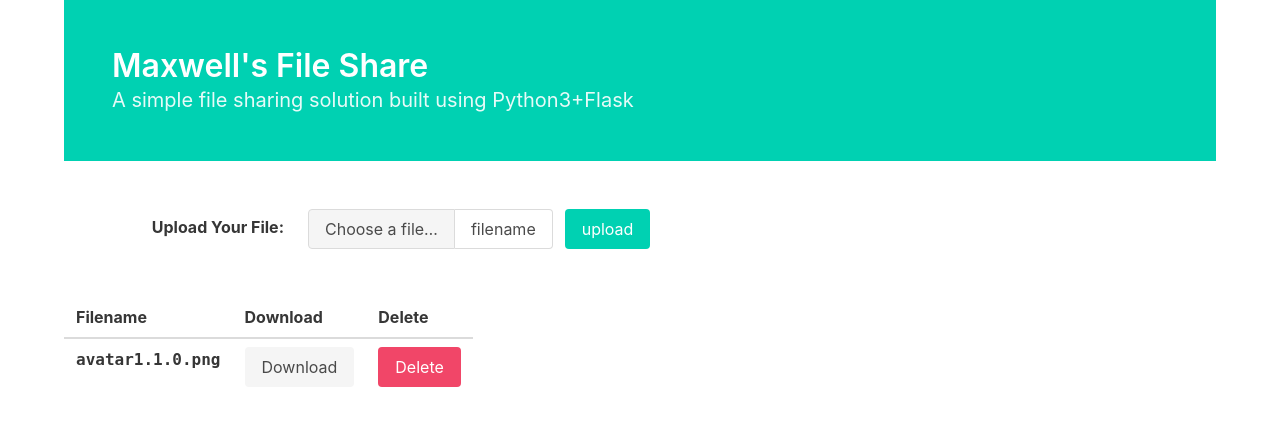
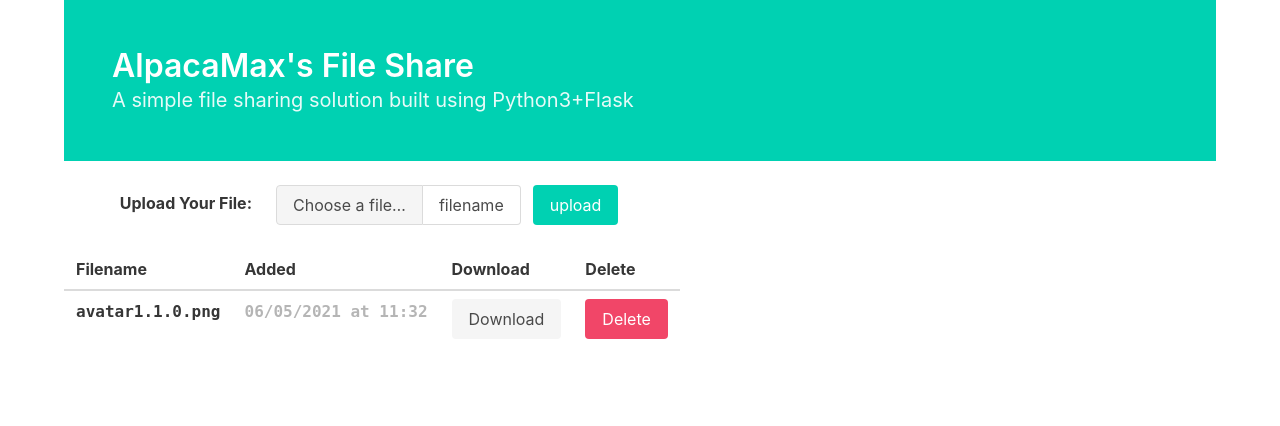
Before and after one commit to AlpacaMax/Simple_File_Sharing_WebApp, a Flask app: page / in a window 1280 px wide. Shown: the top 426 px of the page. Run offline with Flask 2, Linux system fonts and the light colour scheme; data comes from the database, SQL or seed files in the repository; both versions use the stored data as it was after the commit; lists and menus that the app fills with data are empty.

Commit message:
Add datetime_added and adjusts on html

```diff
--- a/App/models.py
+++ b/App/models.py
@@ -3,4 +3,5 @@ from App import db
 class File(db.Model):
     id = db.Column(db.Integer, primary_key=True)
     filename = db.Column(db.String(), nullable=False)
+    datetime_added = db.Column(db.DateTime(), nullable=False)
     file = db.Column(db.LargeBinary(), nullable=False)
--- a/App/routes.py
+++ b/App/routes.py
@@ -1,3 +1,4 @@
+import datetime
 from flask import render_template, request, flash, redirect, url_for
 from werkzeug.utils import secure_filename
 from werkzeug.wrappers import Response
@@ -23,7 +24,11 @@ def home():
             filename = secure_filename(file.filename)
             file_bytes = b''
             for byte in file: file_bytes += byte
-            new_file = File(filename=filename, file=file_bytes)
+            new_file = File(
+                filename=filename,
+                file=file_bytes,
+                datetime_added=datetime.datetime.now()
+            )
             db.session.add(new_file)
             db.session.commit()
 
--- a/App/templates/home.html
+++ b/App/templates/home.html
@@ -11,10 +11,10 @@
 
 <body>
     <div class="container is-widescreen">
-        <section class="hero is-primary">
+        <section class="block hero is-primary">
             <div class="hero-body">
                 <p class="title">
-                Maxwell's File Share
+                AlpacaMax's File Share
                 </p>
                 <p class="subtitle">
                 A simple file sharing solution built using Python3+Flask
@@ -22,22 +22,21 @@
             </div>
         </section>
 
-        <div>
+        <section class="block">
             {% with messages = get_flashed_messages(with_categories=true) %}
             {% if messages %}
             {% for category, message in messages %}
-            <div>
+            <div class="notification is-danger">
                 {{ message }}
             </div>
             {% endfor %}
             {% endif %}
             {% endwith %}
             {% block content %}{% endblock %}
-        </div>
+        </section>
 
-        <section class="section">
+        <section class="block">
             <form method="POST" enctype="multipart/form-data" action="/">
-                <!-- <input type="file" name="file"> -->
                 <div class="field is-horizontal">
                     <div class="field-label is-normal">
                         <label class="label">Upload Your File: </label>
@@ -66,10 +65,12 @@
             </form>
         </section>
 
-        <table class="table">
+        {% if files %}
+            <table class="table is-striped">
                 <thead>
                     <tr>
                         <th>Filename</th>
+                        <th>Added</th>
                         <th>Download</th>
                         <th>Delete</th>
                     </tr>
@@ -79,6 +80,11 @@
                         <tr>
                             <th>
                                 <span class="is-family-monospace has-text-weight-semibold">{{ f.filename }}</span>
+                            </th>
+                            <th>
+                                <span class="is-family-monospace has-text-grey-light">
+                                    {{ f.datetime_added.strftime("%m/%d/%Y at %H:%M") }}
+                                </span>
                             </th>
                             <th>
                                 <form method="GET" action="/download/{{ f.id }}">
@@ -94,6 +100,11 @@
                     {% endfor %}
                 </tbody>
             </table>
+        {% else %}
+            <div class="notification">
+                <span>No file in the database. Upload your first file!</span>
+            </div>
+        {% endif %}
     </div>
 
     <script>
```
Also changed, not shown: App/site.db. Lines whose indentation alone changed are shown as unchanged.
